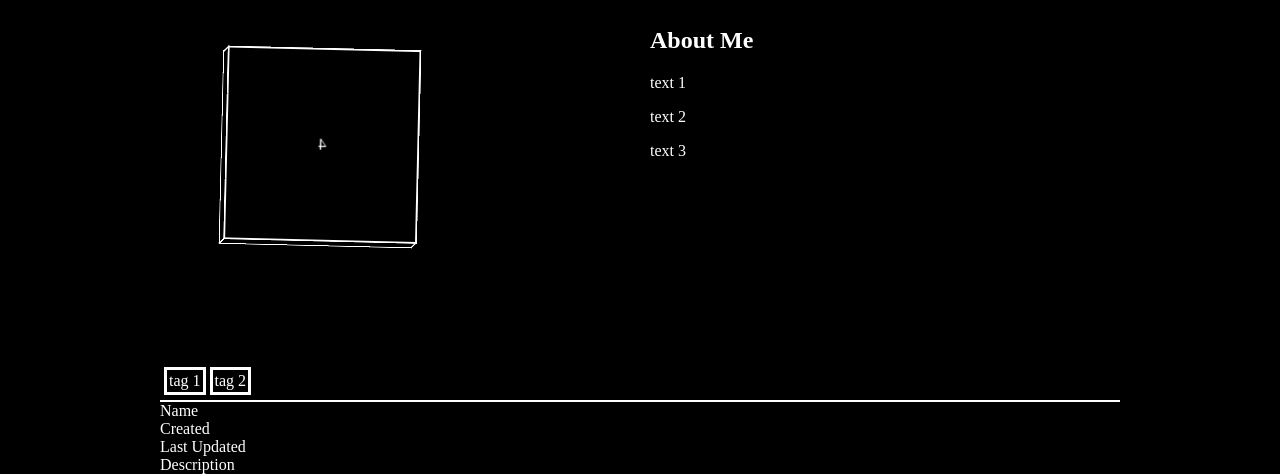
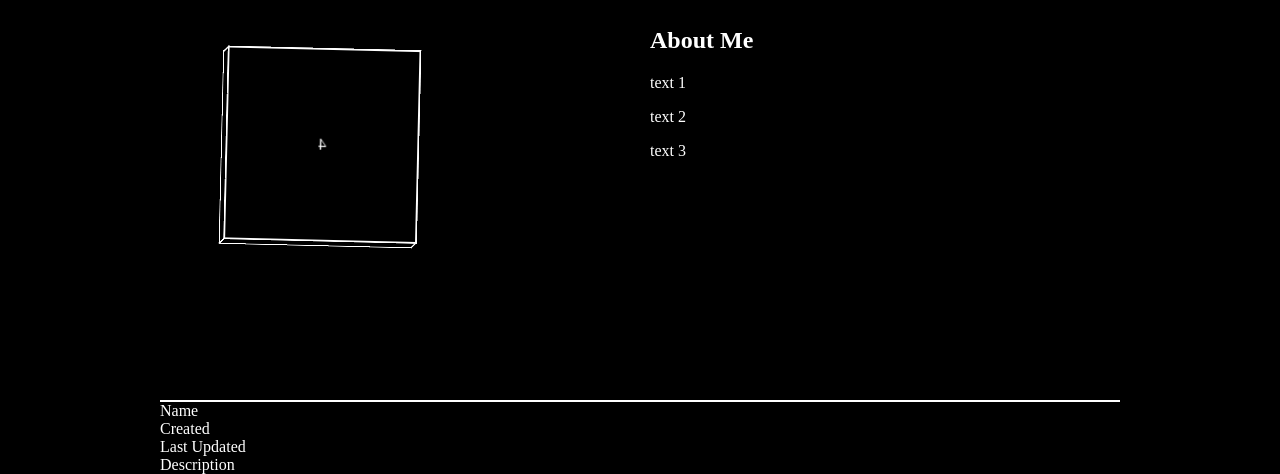
Before and after one commit to HasinZaman/Portfolio_Website, a website with bundled scripts: page index.html in a window 1280 px wide. Shown: the part 690-1164 px from the top of the page. Built offline with nearby package versions, Linux system fonts and the light colour scheme; files whose address does not match are found by name.

Commit message:
Update index.html

```diff
--- a/index.html
+++ b/index.html
@@ -80,8 +80,6 @@
 	</section>
 	<section id="portfolio">
 		<div id="search">
-			<div class="tag">tag 1</div>
-			<div class="tag">tag 2</div>
 			<div class="searchBox">
 				<input type="text">
 				<div class="suggestions" style="display: none;">
```
